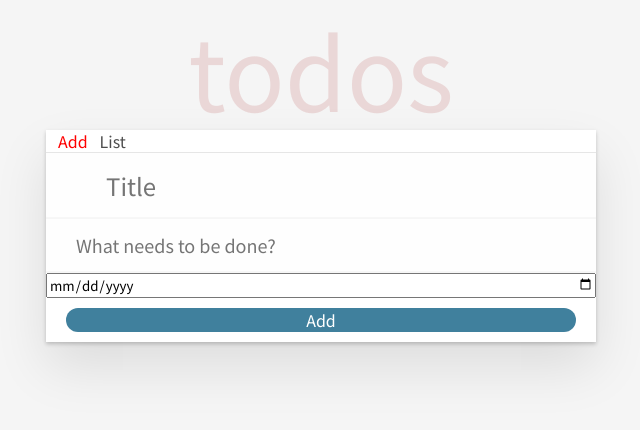
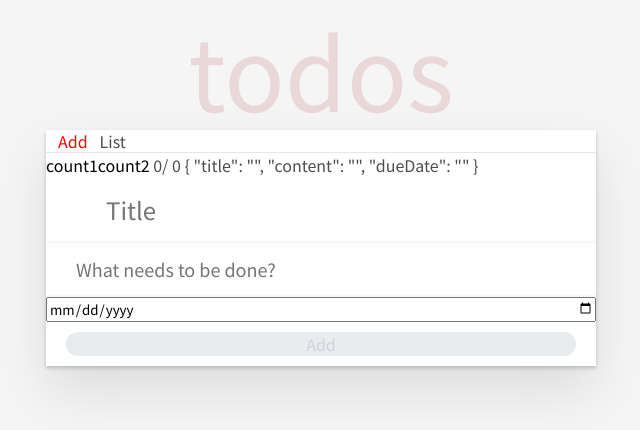
Before and after one commit to tso1158687/todolist-framework-example, a Vue app in the folder todolist-vue/: page /todo in a window 1280 px wide. Shown: the top 430 px of the page, without its empty margins (319-959 px from the left). Built offline with nearby package versions, Linux system fonts and the light colour scheme; the HTML template or start-up script is replaced by a standard one; a web font is replaced by a local one.

Commit message:
[vue] add experimental content

```diff
--- a/todolist-vue/src/views/TodoView.vue
+++ b/todolist-vue/src/views/TodoView.vue
@@ -1,7 +1,42 @@
 <script setup lang="ts">
 import { useTodoListStore } from '@/stores/todoList';
-import { ref } from 'vue'
+import { ref, watch, watchEffect, type Ref } from 'vue'
 const { addTodo } = useTodoListStore()
+
+const todoForm = ref({
+  title: '',
+  content: '',
+  dueDate: ''
+})
+
+const count1= ref(0)
+const count2= ref(0)
+
+const isFormValid = ref(false)
+
+watch(todoForm.value, (newVal) => {
+  console.log(newVal.title)
+  // isFormValid.value = newVal.title.trim() !== '' && newVal.content.trim() !== ''
+})
+
+watchEffect(() => console.log('effect',count1.value))
+
+watch(count1,(oldValue, newValue) => {
+  console.log('watch')
+  console.log(oldValue, newValue)
+})
+
+watchEffect(() => {
+  console.log('??')
+  console.log(todoForm.value)
+})
+
+function add(origin:number) {
+  count2.value++
+
+}
+
+
 const newTodo = ref('')
 const addTodoToList = () => {
   console.log(newTodo.value)
@@ -14,23 +49,16 @@ const addTodoToList = () => {
 </script>
 
 <template>
+  <button @click="add(count1)">count1</button>
+  <button @click="add(count2)">count2</button>
+{{ count1 }}/ {{ count2 }}
+  {{ todoForm }}
   <header class="header flex flex-direction-column">
-    <input
-      class="new-todo"
-      placeholder="Title"
-      autofocus
-
-    />
-    <input
-      class="new-todo-content"
-      type="text"
-      placeholder="What needs to be done?"
-    />
-    <input type="date"  />
-    <button
-      class="classic-button"
-      @click="addTodoToList"
-    >
+    <input class="new-todo" placeholder="Title" autofocus v-model="todoForm.title" />
+    <input class="new-todo-content" type="text" placeholder="What needs to be done?" v-model="todoForm.content" />
+    <input type="date" v-model="todoForm.dueDate" />
+    <button class="classic-button" @click="addTodoToList"
+    :disabled="true">
       Add
     </button>
   </header>
```
Lines whose indentation alone changed are shown as unchanged.
